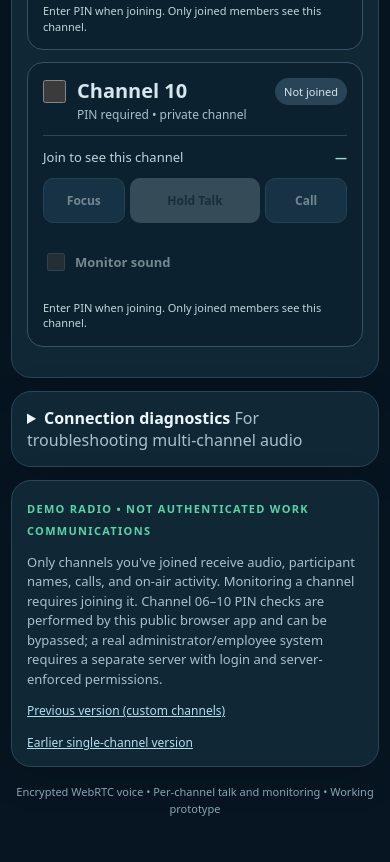
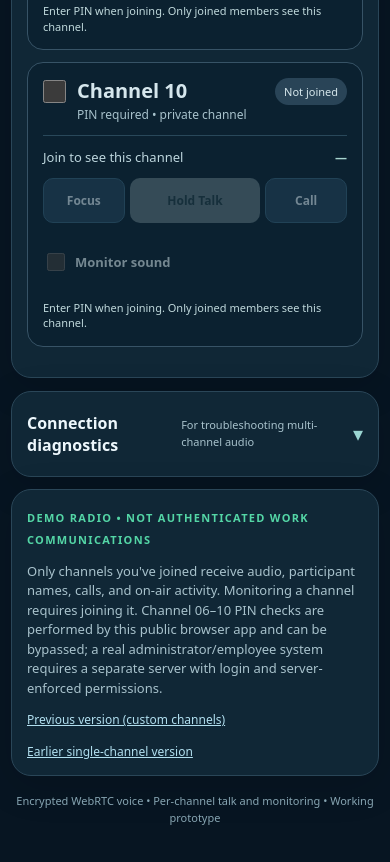
Before and after one commit to auxz2jz/Slot-26, a plain HTML site: page index.html in a window 390 px wide. Shown: the part 3617-4479 px from the top of the page. Drawn offline with Linux system fonts and the light colour scheme.

Commit message:
Style mobile-friendly connection diagnostic event log

```diff
--- a/multi.css
+++ b/multi.css
@@ -61,3 +61,13 @@
 .multi-channel .monitor-label input:disabled{cursor:not-allowed}
 .group-subtitle{padding-left:34px}
 @media(max-width:350px){.group-action-row{grid-template-columns:1fr 1fr 1fr}.group-action-row button{font-size:11px}}
+
+/* Connection troubleshooting / V6.1 */
+.radio-diag{margin-block:12px}
+.radio-diag summary{display:flex;gap:10px;align-items:center;justify-content:space-between;cursor:pointer;list-style:none;padding:5px 0}
+.radio-diag summary::-webkit-details-marker{display:none}
+.radio-diag summary:after{content:"▾";font-size:20px;color:#9ad5d2}
+.radio-diag[open] summary:after{content:"▴"}
+.radio-diag .secondary-text{font-size:11px;line-height:1.5}
+.diag-log{font-family:ui-monospace,SFMono-Regular,Consolas,monospace;font-size:11px;line-height:1.5;max-height:290px;overflow:auto;white-space:pre-wrap;overflow-wrap:anywhere;background:#081521;border-radius:9px;border:1px solid #375266;color:#c9e5e7;padding:13px;margin:10px 0 0}
+.radio-diag .multi-toolbar .secondary{white-space:normal}
```
